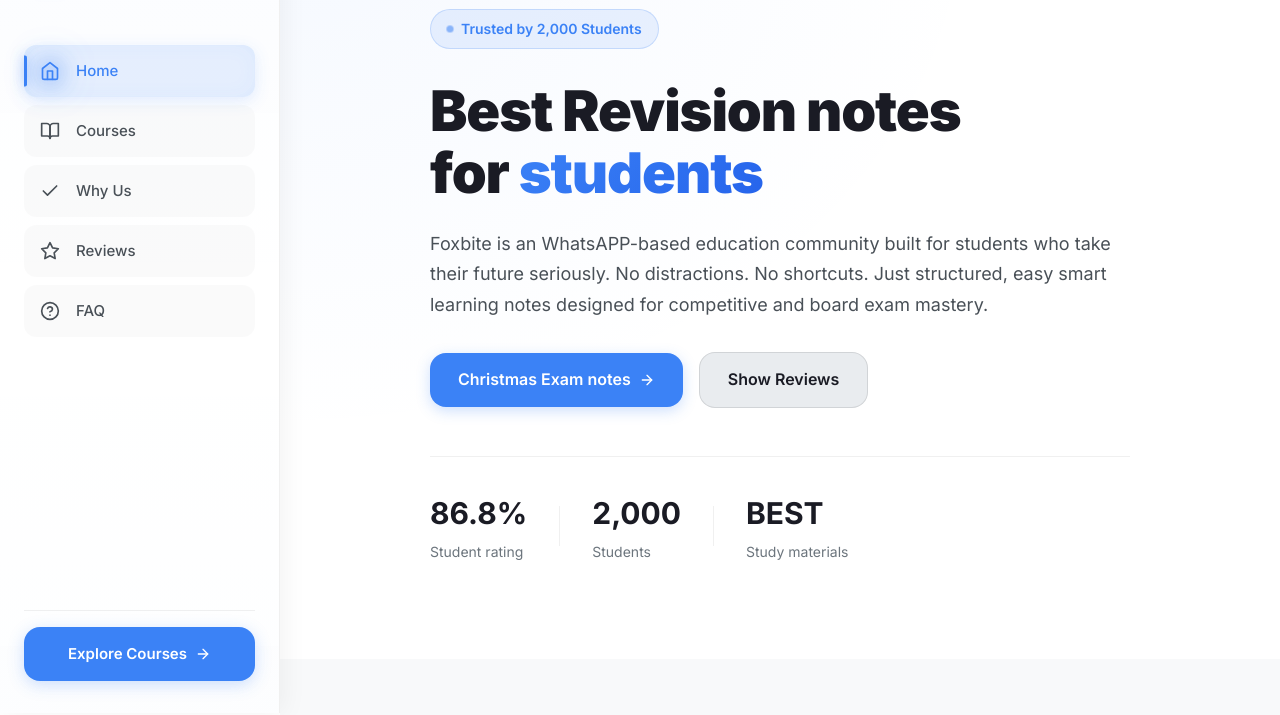
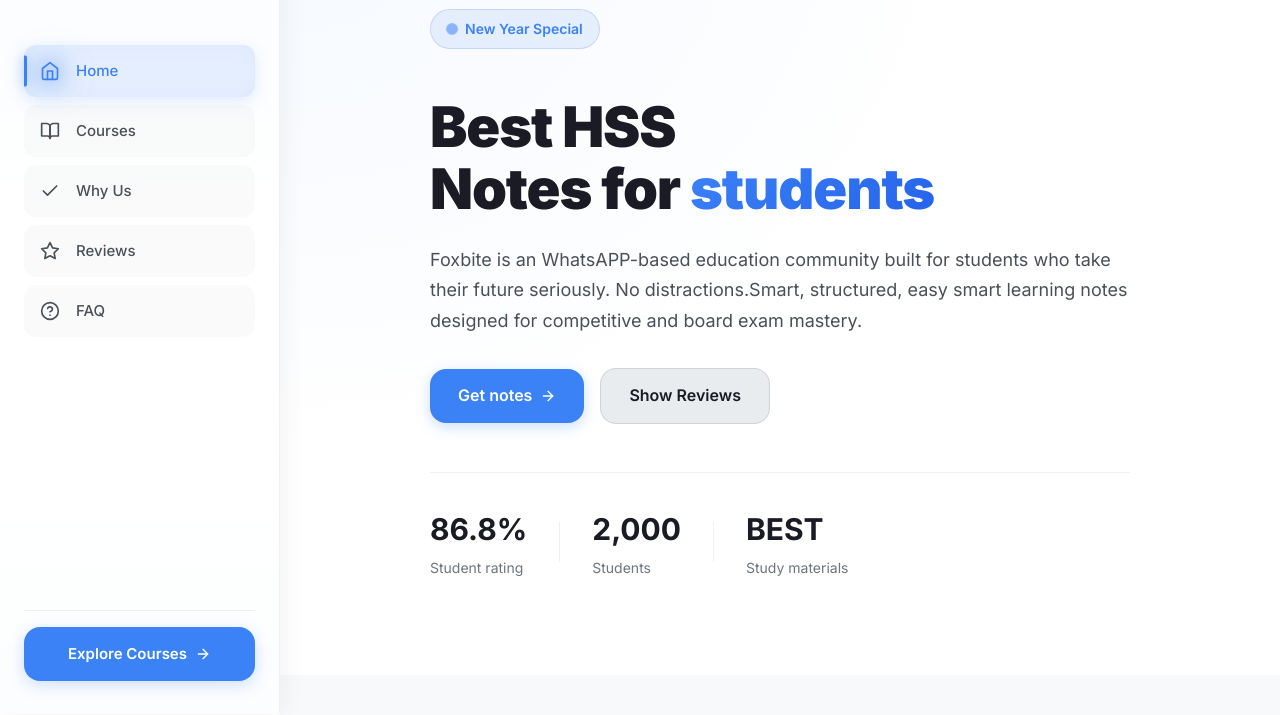
Before and after one commit to foxbitelearn/foxbite, a plain HTML site: page index.html in a window 1280 px wide. Shown: the part 87-802 px from the top of the page. Drawn offline with Linux system fonts and the light colour scheme.

Commit message:
Add files via upload

```diff
--- a/index.html
+++ b/index.html
@@ -132,21 +132,21 @@
 
                 <div class="hero-badge">
                     <span class="badge-dot"></span>
-                    <span>Trusted by 2,000 Students</span>
+                    <span>New Year Special</span>
                 </div>
 
                 <h1 class="hero-title">
-                    Best Revision notes<br>
-                    for <span class="gradient-text">students</span>
+                    Best HSS<br>
+                    Notes for <span class="gradient-text">students</span>
                 </h1>
 
                 <p class="hero-subtitle">
-                    Foxbite is an WhatsAPP-based education community built for students who take their future seriously. No distractions. No shortcuts. Just structured, easy smart learning notes designed for competitive and board exam mastery.
+                    Foxbite is an WhatsAPP-based education community built for students who take their future seriously. No distractions.Smart, structured, easy smart learning notes designed for competitive and board exam mastery.
                 </p>
 
                 <div class="hero-actions">
                     <a href="#courses" class="btn btn-primary">
-                        <span>Christmas Exam notes</span>
+                        <span>Get notes</span>
                         <svg width="16" height="16" viewBox="0 0 24 24" fill="none" stroke="currentColor" stroke-width="2" stroke-linecap="round" stroke-linejoin="round">
                             <line x1="5" y1="12" x2="19" y2="12"/>
                             <polyline points="12 5 19 12 12 19"/>
@@ -622,13 +622,13 @@
                         <div class="review-header">
                             <img src="https://img.freepik.com/premium-photo/3d-rendered-photos-3d-illustration-student-wearing-school-uniform-cartoon-illustration_1096167-44965.jpg?w=2000" alt="Meera" class="reviewer-avatar" loading="lazy" width="48" height="48">
                             <div class="reviewer-info">
-                                <h4>Megha</h4>
+                                <h4>Devananda vijayan </h4>
                                 <p>Plus one· today</p>
                             </div>
                             <div class="review-rating">★★★★</div>
                         </div>
                         <p class="review-text">
-                            "Thank you for the study materials"
+                            "A very big thanks to the foxbite team and its creators. Thank u for making our studies a lot more easier with all ur study materials and ur study materials are soo damn good🫂💙. Trusting u guys with our upcoming exams"
                         </p>
                         <div class="review-meta">
                             <svg width="14" height="14" viewBox="0 0 24 24" fill="none" stroke="currentColor" stroke-width="2" stroke-linecap="round" stroke-linejoin="round">
--- a/style.css
+++ b/style.css
@@ -456,12 +456,12 @@
     font-size: 0.875rem;
     font-weight: 600;
     color: var(--accent-primary);
-    margin-bottom: 2rem;
+    margin-bottom: 3rem;
 }
 
 .badge-dot {
-    width: 6px;
-    height: 6px;
+    width: 10px;
+    height: 10px;
     background: var(--accent-primary);
     border-radius: 50%;
     animation: pulse 2s ease-in-out infinite;
```
